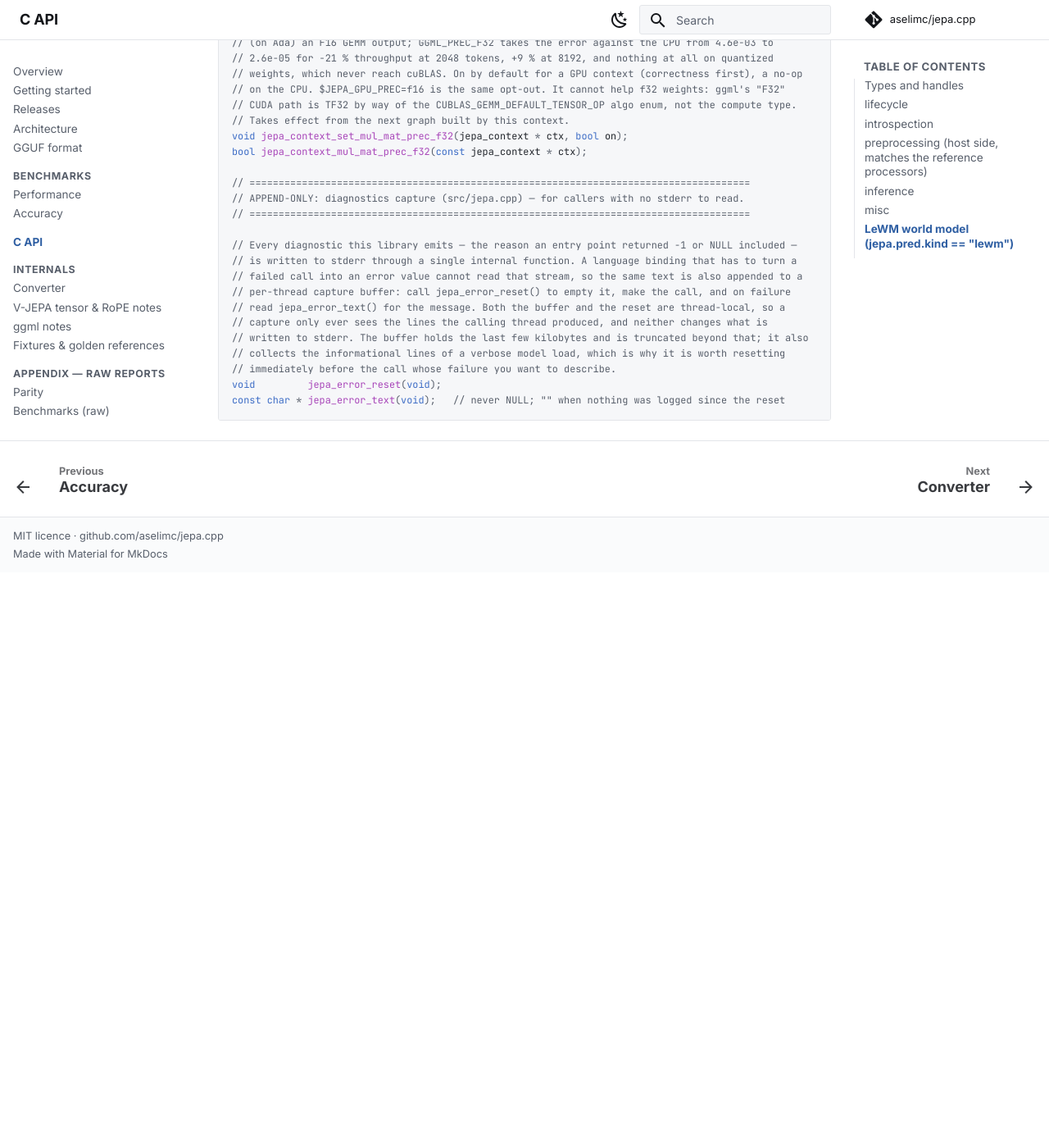
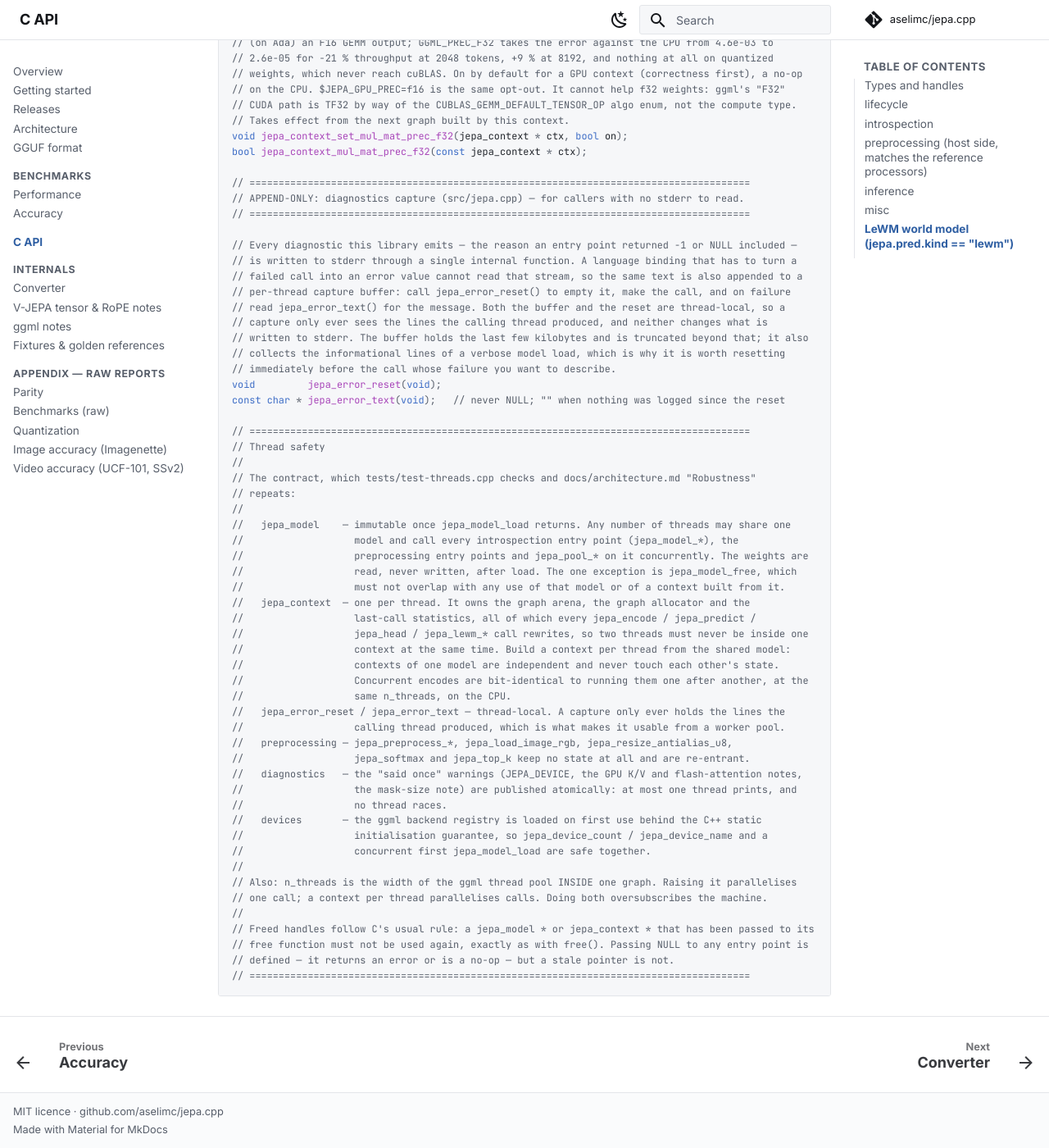
Before and after one commit to aselimc/jepa.cpp, an MkDocs documentation site: the page built from docs/api.md, in a window 1280 px wide and 1400 px high, scrolled down 6369 px. Shown: the whole window at 82% size. Built offline with MkDocs 1.6.1 and Material for MkDocs 9.7.7, drawn with Linux system fonts in a browser that asks for light colours; comment, search, counter and statistics services are not loaded; before the commit the page ends 7067 px from its top, so only the background shows below that.

Commit message:
State the thread-safety contract in the public header
What was already true and undocumented: a jepa_model is immutable once
jepa_model_load returns and can be shared by any number of threads; a
jepa_context owns the graph arena, the allocator and the last-call statistics
that every inference call rewrites, so it belongs to exactly one thread;
jepa_error_reset / jepa_error_text are thread-local, which is what makes them
usable from a worker pool; the preprocessing entry points keep no state.

The one thing that was not true is the four "said once" warning flags, which
were plain bools written from any thread that reached them -- a data race,
benign in effect and still a race. They are std::atomic<bool>::exchange now
(committed with the other src/jepa.cpp changes), so the line is emitted
exactly once and TSAN has nothing to find.

Comment-only in the header, so docs/api.md is a regeneration.

````diff
--- a/docs/api.md
+++ b/docs/api.md
@@ -312,4 +312,41 @@
 // immediately before the call whose failure you want to describe.
 void         jepa_error_reset(void);
 const char * jepa_error_text(void);   // never NULL; "" when nothing was logged since the reset
+
+// ======================================================================================
+// Thread safety
+//
+// The contract, which tests/test-threads.cpp checks and docs/architecture.md "Robustness"
+// repeats:
+//
+//   jepa_model    — immutable once jepa_model_load returns. Any number of threads may share one
+//                   model and call every introspection entry point (jepa_model_*), the
+//                   preprocessing entry points and jepa_pool_* on it concurrently. The weights are
+//                   read, never written, after load. The one exception is jepa_model_free, which
+//                   must not overlap with any use of that model or of a context built from it.
+//   jepa_context  — one per thread. It owns the graph arena, the graph allocator and the
+//                   last-call statistics, all of which every jepa_encode / jepa_predict /
+//                   jepa_head / jepa_lewm_* call rewrites, so two threads must never be inside one
+//                   context at the same time. Build a context per thread from the shared model:
+//                   contexts of one model are independent and never touch each other's state.
+//                   Concurrent encodes are bit-identical to running them one after another, at the
+//                   same n_threads, on the CPU.
+//   jepa_error_reset / jepa_error_text — thread-local. A capture only ever holds the lines the
+//                   calling thread produced, which is what makes it usable from a worker pool.
+//   preprocessing — jepa_preprocess_*, jepa_load_image_rgb, jepa_resize_antialias_u8,
+//                   jepa_softmax and jepa_top_k keep no state at all and are re-entrant.
+//   diagnostics   — the "said once" warnings (JEPA_DEVICE, the GPU K/V and flash-attention notes,
+//                   the mask-size note) are published atomically: at most one thread prints, and
+//                   no thread races.
+//   devices       — the ggml backend registry is loaded on first use behind the C++ static
+//                   initialisation guarantee, so jepa_device_count / jepa_device_name and a
+//                   concurrent first jepa_model_load are safe together.
+//
+// Also: n_threads is the width of the ggml thread pool INSIDE one graph. Raising it parallelises
+// one call; a context per thread parallelises calls. Doing both oversubscribes the machine.
+//
+// Freed handles follow C's usual rule: a jepa_model * or jepa_context * that has been passed to its
+// free function must not be used again, exactly as with free(). Passing NULL to any entry point is
+// defined — it returns an error or is a no-op — but a stale pointer is not.
+// ======================================================================================
 ```
````
Also changed, not shown: 1 other file.
